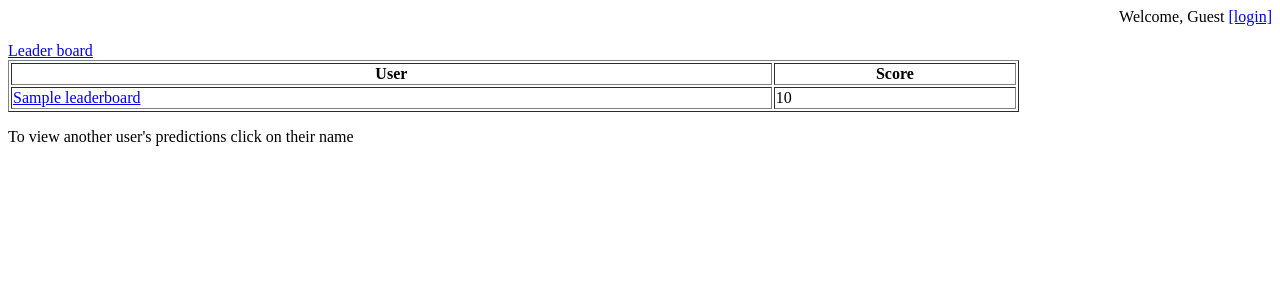
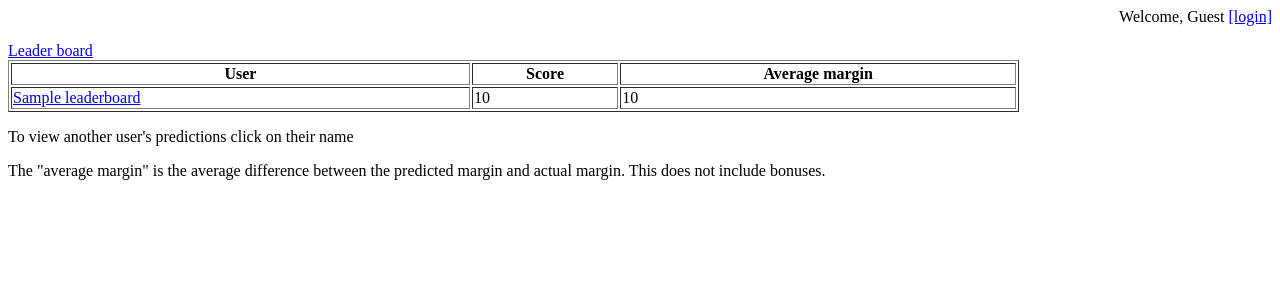
Before and after one commit to lafferc/farm_app, a Django app: template competition/templates/table.html in a window 1280 px wide. Shown: the top 300 px of the page. Run offline with Django 3.2, Linux system fonts and the light colour scheme; tables that the repository leaves empty hold one stand-in row (values such as "Sample post"); the template is opened without the code that fills it: values that come from a table or form of the project are taken from there, most other values are stand-ins (such as "Sample title", 1, 10 or a date in 2020).

Commit message:
#4 Added margin_per_game to leader board, added flag in tournament to dispaly this column

```diff
--- a/competition/admin.py
+++ b/competition/admin.py
@@ -55,7 +55,8 @@ class TournamentAdmin(admin.ModelAdmin):
     )
     fieldsets = (
         (None, {
-            'fields': ('name', 'sport', 'state', 'bonus', 'draw_bonus', 'late_get_bonus', 'year', 'winner', 'add_matches')
+            'fields': ('name', 'sport', 'state', 'bonus', 'draw_bonus', 'late_get_bonus', 'year',
+                       'winner', 'add_matches', 'display_margin_per_game')
         }),
     )
 
--- a/competition/models.py
+++ b/competition/models.py
@@ -56,6 +56,7 @@ class Tournament(models.Model):
     winner = models.ForeignKey("Participant", null=True, blank=True, related_name='+')
     add_matches = models.FileField(null=True, blank=True)
     year = models.IntegerField(choices=YEAR_CHOICES, default=current_year)
+    display_margin_per_game = models.BooleanField(default=False)
 
     def __str__(self):
         return self.name
@@ -64,10 +65,16 @@ class Tournament(models.Model):
         g_logger.info("update_table")
         for participant in Participant.objects.filter(tournament=self):
             score = 0
+            total_margin = 0
+            num_predictions = 0
             for prediction in Prediction.objects.filter(user=participant.user).filter(match__tournament=self):
                 if prediction.score is not None:
                     score += prediction.score
+                if prediction.margin is not None:
+                    total_margin += prediction.margin
+                    num_predictions += 1
             participant.score = score
+            participant.margin_per_match = (total_margin / num_predictions)
             participant.save()
 
     def find_team(self, name):
@@ -135,6 +142,7 @@ class Participant(models.Model):
     tournament = models.ForeignKey(Tournament)
     user = models.ForeignKey(User)
     score = models.DecimalField(blank=True, null=True, max_digits=5, decimal_places=2);
+    margin_per_match = models.DecimalField(blank=True, null=True, max_digits=5, decimal_places=2);
 
     def __str__(self):
         return "%s" % self.user
@@ -223,17 +231,19 @@ class Prediction(models.Model):
     prediction = models.DecimalField(default=0, max_digits=5, decimal_places=2)
     score = models.DecimalField(blank=True, null=True, max_digits=5, decimal_places=2);
     late = models.BooleanField(blank=True, default=False)
+    margin = models.DecimalField(blank=True, null=True, max_digits=5, decimal_places=2);
 
     def __str__(self):
         return "%s: %s" % (self.user, self.match)
 
     def calc_score(self, result):
+        self.margin = abs(result - self.prediction)
         if self.prediction == result:
             self.score = -self.bonus(result)
         elif (self.prediction < 0 and result < 0) or (self.prediction > 0 and result > 0):
-            self.score = abs(result - self.prediction) - self.bonus(result)
+            self.score = self.margin - self.bonus(result)
         else:
-            self.score = abs(result - self.prediction)
+            self.score = self.margin
 
     def bonus(self, result):
         if self.late and not self.match.tournament.late_get_bonus:
--- a/competition/templates/table.html
+++ b/competition/templates/table.html
@@ -6,15 +6,25 @@
         <tr>
             <th>User</th>
             <th>Score</th>
+            {% if TOURNAMENT.display_margin_per_game %}
+            <th>Average margin</th>
+            {% endif %}
         </tr>
-    {% for username, name, score in leaderboard %}
+    {% for username, name, score, avg_margin in leaderboard %}
         <tr>
             <td><a href="{% url 'competition:predictions' TOURNAMENT %}?user={{username}}">{{ name }}</a></td>
             <td>{{ score }}</td>
+            {% if TOURNAMENT.display_margin_per_game %}
+            <td>{{ avg_margin }}</td>
+            {% endif %}
         </tr>
     {% endfor %}
     </table>
     <p>To view another user's predictions click on their name</p>
+    {% if TOURNAMENT.display_margin_per_game %}
+    <p>The "average margin" is the average difference between the predicted margin and
+       actual margin. This does not include bonuses.</p>
+    {% endif %}
 
 {% else %}
     <p>Rome wasn't build in a day, bear with me</p>
--- a/competition/views.py
+++ b/competition/views.py
@@ -119,7 +119,10 @@ def table(request, tour_name):
         name = "%s %s" % (participant.user.first_name, participant.user.last_name)
         if name == " ":
             name = participant.user.username
-        leaderboard.append((participant.user.username, name, participant.score))
+        leaderboard.append((participant.user.username,
+                            name,
+                            participant.score,
+                            participant.margin_per_match))
 
 
     template = loader.get_template('table.html')
```
Also changed, not shown: competition/migrations/0012_auto_20170507_1511.py (added), competition/migrations/0013_tournament_display_margin_per_game.py (added).
